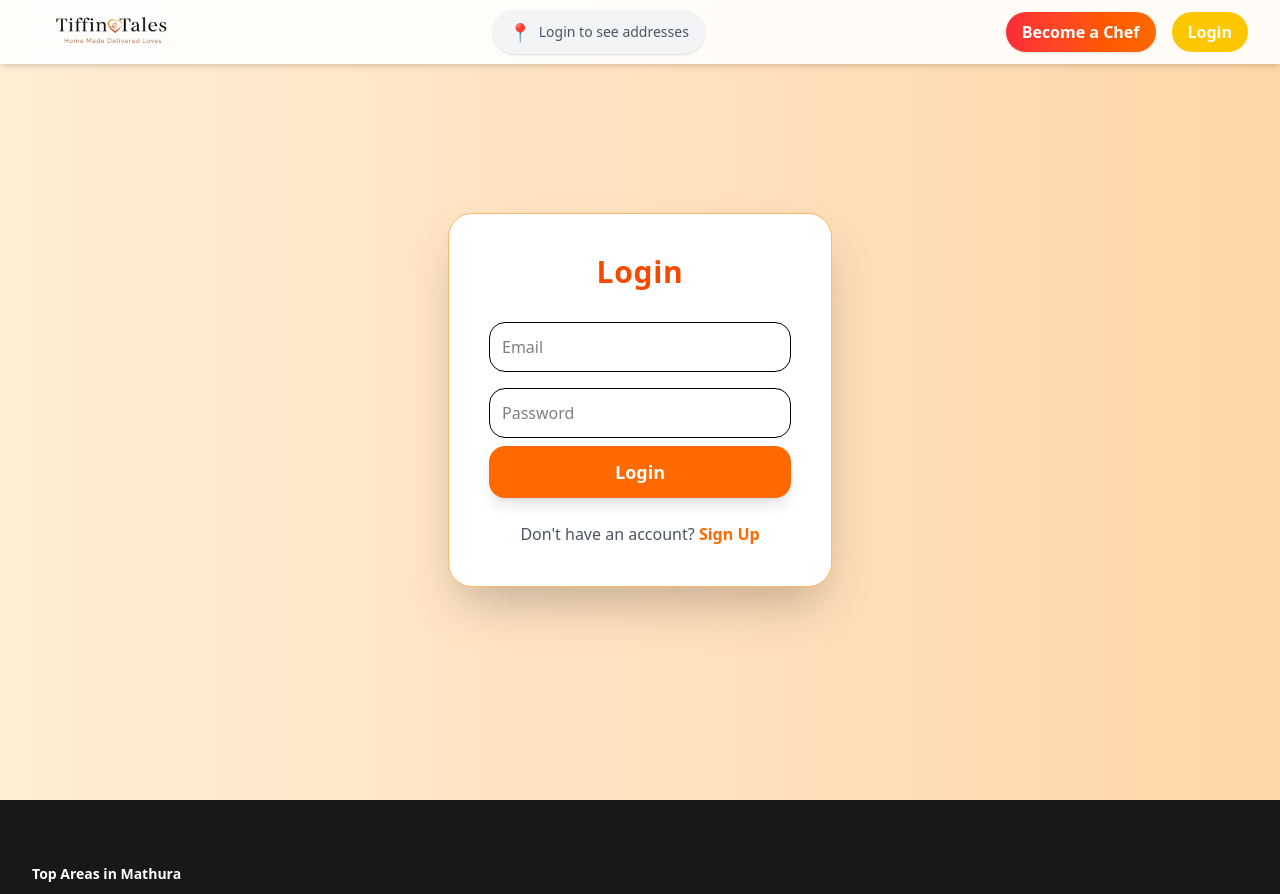
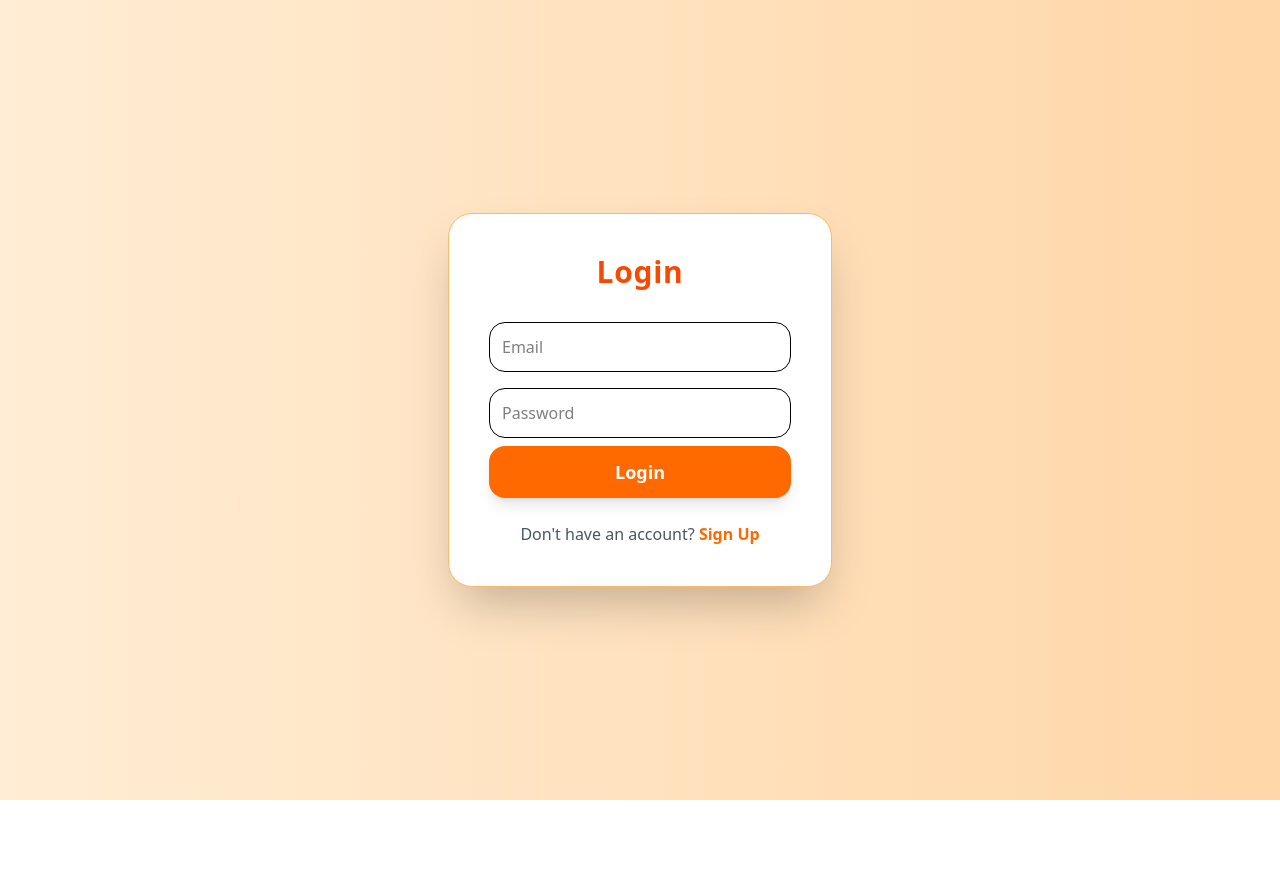
Before and after one commit to tushar3260/Mom-Kitchen, a React (Vite) app in the folder frontend/: page /login in a window 1280 px wide. Shown: the top 894 px of the page. After the commit the page ends 800 px from the top, so only its background shows below. Built offline with nearby package versions, Linux system fonts and the light colour scheme.

Commit message:
topnav footer remove

```diff
--- a/frontend/src/pages/Allchef.jsx
+++ b/frontend/src/pages/Allchef.jsx
@@ -2,7 +2,7 @@ import React, { useEffect, useState } from "react";
 import { motion } from "framer-motion";
 import { FaStar } from "react-icons/fa";
 import Loading from '../Loading.jsx'
-import TopNav from "../components/TopNav.jsx";
+
 
 const getRandomRating = () => (Math.random() * 1.4 + 3.6).toFixed(1); // 3.6–5.0
 
--- a/frontend/src/pages/LoginPage.jsx
+++ b/frontend/src/pages/LoginPage.jsx
@@ -1,8 +1,8 @@
 import React, { useState, useContext } from 'react';
 import axios from 'axios';
 import { motion } from 'framer-motion';
-import TopNav from '../components/TopNav.jsx';
-import Footer from '../components/Footer.jsx';
+
+
 import { FaSpinner } from 'react-icons/fa';
 import UserContext from '../context/userContext.jsx';
 import { storage } from '../utils/Storage.js';
@@ -95,7 +95,7 @@ function LoginPage() {
     <>
 
     <div className="min-h-screen flex items-center justify-center bg-gradient-to-r from-orange-100 to-orange-200 p-6">
-      <TopNav />
+
       <motion.div
         initial={{ opacity: 0, y: -50 }}
         animate={{ opacity: 1, y: 0 }}
@@ -172,7 +172,7 @@ function LoginPage() {
         </p>
       </motion.div>
     </div>
-      <Footer />
+
     </>
   );
 }
```
